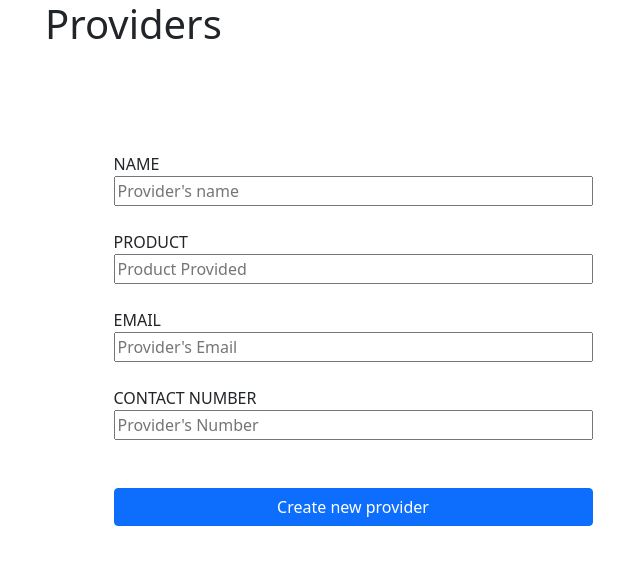
After one commit to Kaiserbl/stocks_full, a Flask app: page /provider/new in a window 1280 px wide. The commit adds this page. Shown: the top 565 px of the page, without its empty margins (287-927 px from the left). Run offline with Flask 2, Linux system fonts and the light colour scheme.

Commit message:
Ultima version new

```diff
--- a/routes.py
+++ b/routes.py
@@ -12,3 +12,15 @@ def setRoutes(app):
     @app.errorhandler(404)
     def error_404_handler(e):
         return render_template('404.html'), 404
+
+    @app.route('/provider/new')
+    def createprovider():
+        return render_template('provider.html')
+
+    @app.route('/product/new')
+    def createproduct():
+        return render_template('product.html')
+
+    @app.route('/user/new')
+    def createuser():
+        return render_template('user.html')
--- /dev/null
+++ b/static/css/main.css
@@ -0,0 +1,7 @@
+.container {
+    max-width: 1040px !important;
+}
+
+.titulo{
+    margin-left:200px
+}
--- /dev/null
+++ b/static/js/product.js
@@ -0,0 +1,25 @@
+var vacio=""
+let errorNamePro="The product name must have more than 6 characters"
+let errorminimopro="the stock minimum must be greater than or equal to 1"
+let errorminimopro2="the stock minimum is required"
+
+
+function validacionmin(){
+    let Nom1 = document.getElementById("name2").value
+    document.getElementById("name2").value = Nom1
+
+    let min = document.getElementById("minimo").value
+    document.getElementById("minimo").value = min
+
+    if(Nom1 == "" || Nom1.length < 6){
+        document.getElementById('idname2').innerHTML=errorNamePro
+    }
+
+    if(min<1){
+        document.getElementById('idminimo').innerHTML=errorminimopro
+    }
+
+    if(min == ""){
+        document.getElementById('idminimo').innerHTML=errorminimopro2
+    }
+}
--- /dev/null
+++ b/static/js/provider.js
@@ -0,0 +1,49 @@
+var vacio1=""
+let errorNameVi="Username must have 6 or more characters"
+let errorproducto="The product must have 6 or more characters"
+let erroremailvi="The email must be valid"
+let erroremailvi2="The email field must not be empty"
+let errornumero="The contact number must have from 10 to maximum 12 digits"
+let errornumero2="The contact number field must not be empty"
+
+
+function validacionpro(){
+    let Nom3 = document.getElementById("name3").value
+    document.getElementById("name3").value = Nom3
+
+    let prod = document.getElementById("producto").value
+    document.getElementById("producto").value = prod
+
+    let ema3 = document.getElementById("email3").value
+    document.getElementById("email3").value = ema3
+
+    let nume = document.getElementById("numero").value
+    document.getElementById("numero").value = nume
+
+
+    if(Nom3 == "" || Nom3.length < 6){
+        document.getElementById('idname3').innerHTML=errorNameVi
+    }
+
+    if (prod=="" || prod.length<6){
+        document.getElementById('idproducto').innerHTML=errorproducto
+    }
+
+    if(ema3.includes('@') && ema3.includes('.')){
+        document.getElementById('idemail3').innerHTML=vacio1
+    }else{
+        document.getElementById('idemail3').innerHTML=erroremailvi
+    }
+
+    if(ema3 == ""){
+        document.getElementById('idemail3').innerHTML=erroremailvi2
+    }
+
+    if (nume.length < 10 || nume.length>12){
+        document.getElementById('idnumero').innerHTML=errornumero
+    }
+
+    if (nume==""){
+        document.getElementById('idnumero').innerHTML=errornumero2
+    }
+}
--- /dev/null
+++ b/static/js/user.js
@@ -0,0 +1,26 @@
+var vacio2=""
+let errorNameUse="Username must have 6 or more characters"
+let erroremailuse="The email entered must be a valid email"
+let erroremailuse2="The mail field must not be empty"
+
+function validacion(){
+    let Nom = document.getElementById("name1").value
+    document.getElementById("name1").value = Nom
+
+    let ema = document.getElementById("email1").value
+    document.getElementById("email1").value = ema
+
+    if(Nom == "" || Nom.length < 6){
+        document.getElementById('idname').innerHTML=errorNameUse
+    }
+
+    if(ema.includes('@') && ema.includes('.')){
+        document.getElementById('idemail').innerHTML=vacio2
+    }else{
+        document.getElementById('idemail').innerHTML=erroremailuse
+    }
+
+    if(ema == ""){
+        document.getElementById('idemail').innerHTML=erroremailuse2
+    }
+}
--- a/templates/_base.html
+++ b/templates/_base.html
@@ -4,10 +4,19 @@
     <meta charset="UTF-8">
     <meta name="viewport" content="width=device-width, initial-scale=1">
     <title>{% block title %}{% endblock %}</title>
+    <link rel="stylesheet" href="{{ url_for('static', filename='css/main.css') }}">
     <link href="https://cdn.jsdelivr.net/npm/bootstrap@5.1.3/dist/css/bootstrap.min.css" rel="stylesheet" integrity="sha384-1BmE4kWBq78iYhFldvKuhfTAU6auU8tT94WrHftjDbrCEXSU1oBoqyl2QvZ6jIW3" crossorigin="anonymous">
+    <script src="/static/js/product.js" charset="utf-8"></script>
+    <script src="/static/js/provider.js" charset="utf-8"></script>
+    <script src="/static/js/user.js" charset="utf-8"></script>
+
+
 </head>
 <body>
     {% block content %}{% endblock %}
     <script src="https://cdn.jsdelivr.net/npm/bootstrap@5.1.3/dist/js/bootstrap.bundle.min.js" integrity="sha384-ka7Sk0Gln4gmtz2MlQnikT1wXgYsOg+OMhuP+IlRH9sENBO0LRn5q+8nbTov4+1p" crossorigin="anonymous"></script>
+    <script src="/static/js/product.js" charset="utf-8"></script>
+    <script src="/static/js/provider.js" charset="utf-8"></script>
+    <script src="/static/js/user.js" charset="utf-8"></script>
 </body>
 </html>
--- /dev/null
+++ b/templates/provider.html
@@ -0,0 +1,50 @@
+{% extends '_base.html' %}
+{% block content %}
+<div class="container">
+    <h1 class="titulo">Providers</h1>
+    <br>
+    <br>
+    <br>
+    <br>
+    <div class="d-flex justify-content-center m-0">
+        <form>
+            <label>
+                NAME
+            </label>
+            <br>
+            <input size="46.7" type="text" placeholder="Provider's name" id="name3" name="name3">
+            <br>
+            <label id="idname3"></label>
+            <br>
+            <label>
+                PRODUCT
+            </label>
+            <br>
+            <input size="46.7" type="text" placeholder="Product Provided" id="producto" name="producto">
+            <br>
+            <label id="idproducto"></label>
+            <br>
+            <label>
+                EMAIL
+            </label>
+            <br>
+            <input size="46.7" type="email" placeholder="Provider's Email" id="email3" name="email3">
+            <br>
+            <label id="idemail3"></label>
+            <br>
+            <label>
+                CONTACT NUMBER
+            </label>
+            <br>
+            <input size="46.7" type="text" placeholder="Provider's Number" id="numero" name="numero">
+            <br>
+            <label id="idnumero"></label>
+            <br>
+            <br>
+            <div class="d-grid gap-2 col-12">
+                <button onclick="validacionpro()" class="btn btn-primary" type="button">Create new provider</button>
+            </div>
+        </form>
+    </div>
+</div>
+{% endblock %}
```
Also changed, not shown: templates/product.html (added, +42 -0 lines), templates/user.html (added, +48 -0 lines).
